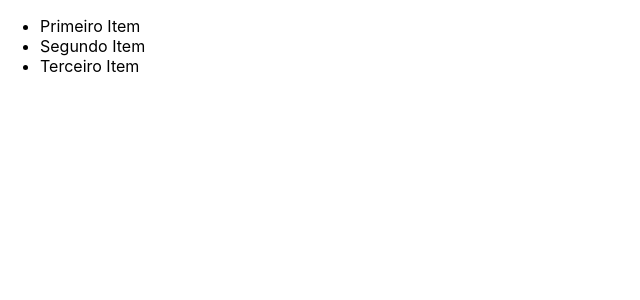
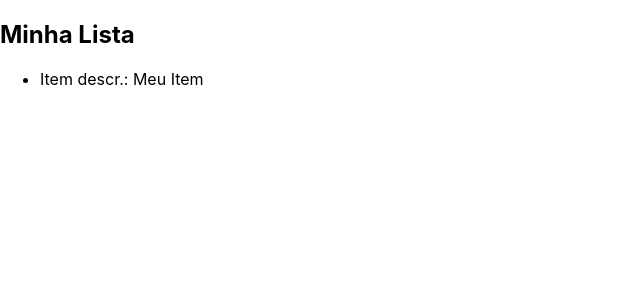
Before and after one commit to oliveiraprg/desenvolvimento-web-com-django-react-e-deploy, a React (Create React App) app in the folder projeto/frontend/: page / in a window 1280 px wide. Shown: the top 300 px of the page, without its empty margins (0-640 px from the left). Built offline with nearby package versions, Linux system fonts and the light colour scheme.

Commit message:
creation of item components

```diff
--- /dev/null
+++ b/projeto/frontend/src/ItemComponent.js
@@ -0,0 +1,6 @@
+import React from "react";
+
+
+export default function ItemComponent(props){
+    return <li>Item descr.: {props.name}</li>
+}
--- a/projeto/frontend/src/ListComponent.js
+++ b/projeto/frontend/src/ListComponent.js
@@ -1,12 +1,13 @@
 import React from 'react'
+import ItemComponent from './ItemComponent'
+
 
  export default function ListComponent(){
     return(
         <div>
+            <h2>Minha Lista</h2>
             <ul>
-                <li>Primeiro Item</li>
-                <li>Segundo Item</li>
-                <li>Terceiro Item</li>
+                <ItemComponent name={'Meu Item'}/>
             </ul>
         </div>
     )
```
